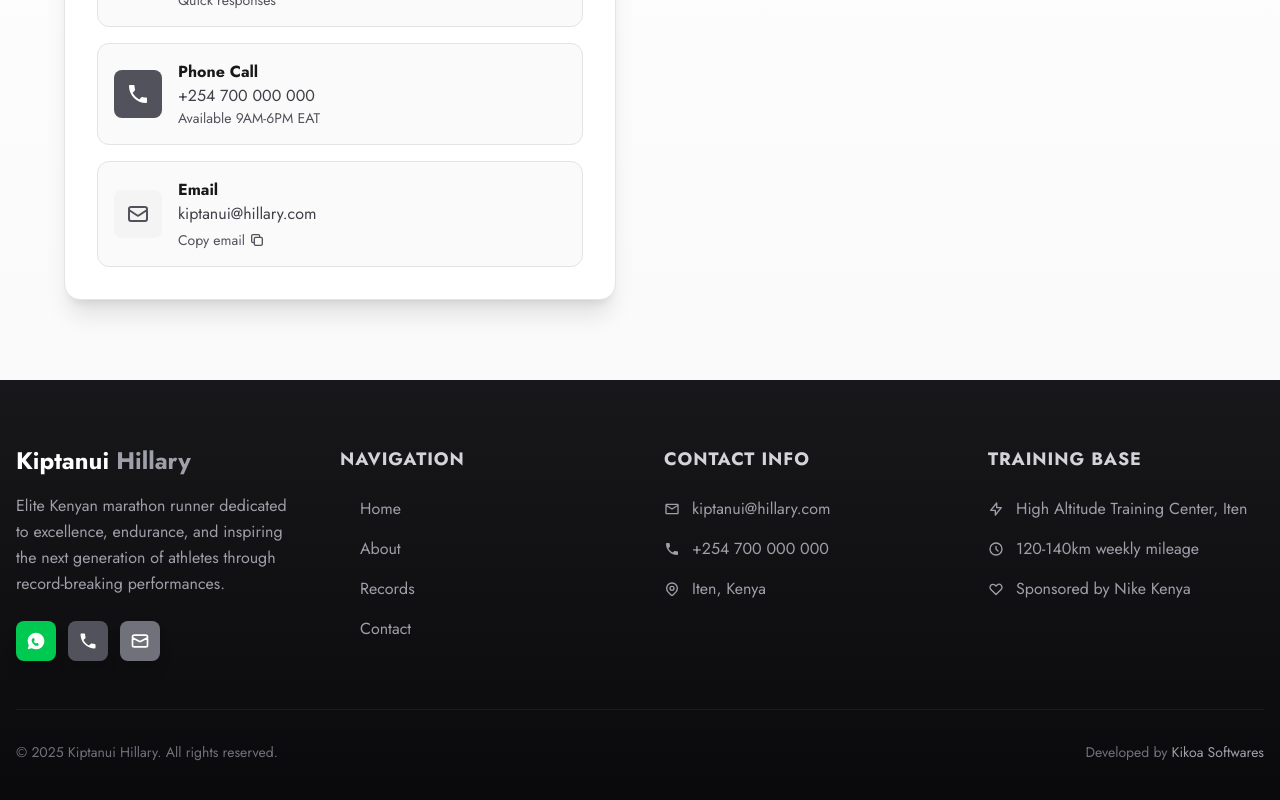
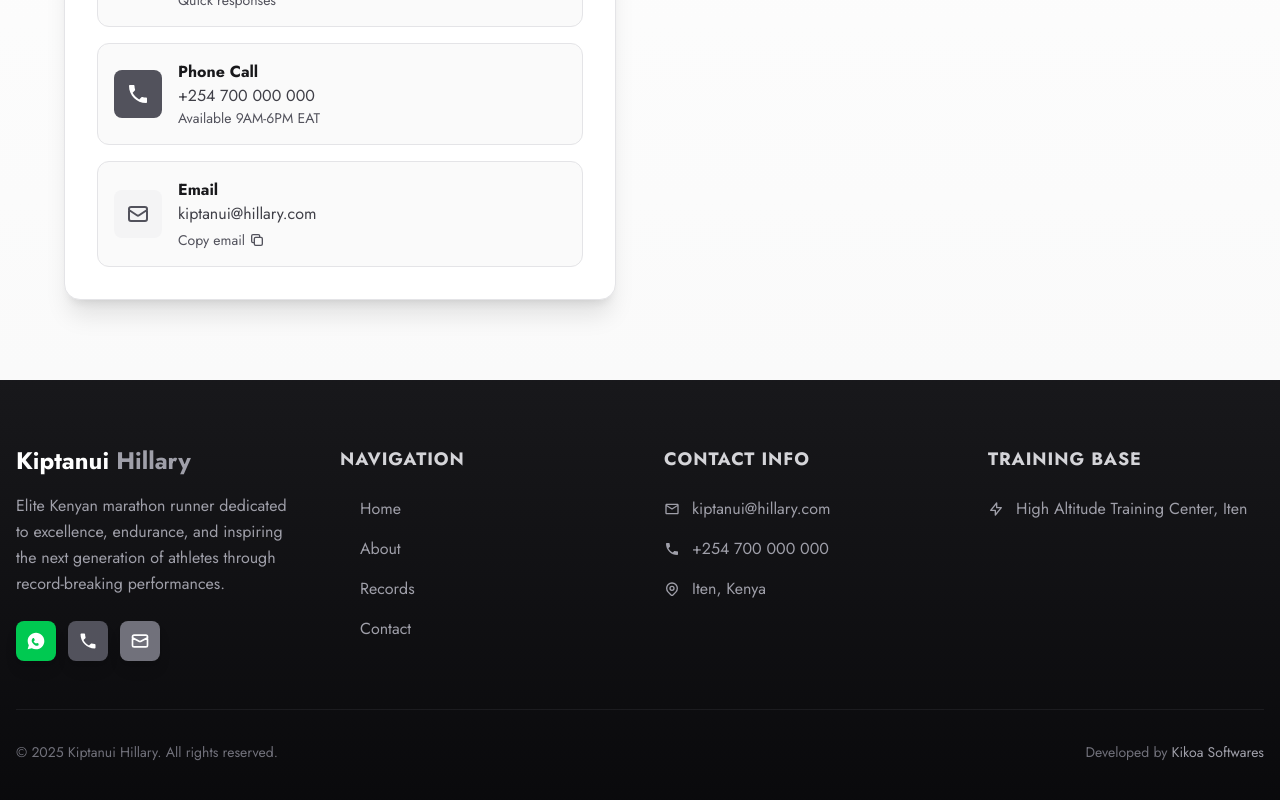
Before and after one commit to Koech161/gideon-sugut, a Next.js app: page / in a window 1280 px wide. Shown: the part 3096-3896 px from the top of the page. Built offline with nearby package versions, Linux system fonts and the light colour scheme.

Commit message:
add footer

```diff
--- a/components/Footer.jsx
+++ b/components/Footer.jsx
@@ -147,18 +147,7 @@ export default function Footer() {
                 </svg>
                 High Altitude Training Center, Iten
               </p>
-              <p className="flex items-start">
-                <svg className="w-4 h-4 mt-1 mr-3 text-zinc-400" fill="none" stroke="currentColor" viewBox="0 0 24 24">
-                  <path strokeLinecap="round" strokeLinejoin="round" strokeWidth={2} d="M12 8v4l3 3m6-3a9 9 0 11-18 0 9 9 0 0118 0z" />
-                </svg>
-                120-140km weekly mileage
-              </p>
-              <p className="flex items-start">
-                <svg className="w-4 h-4 mt-1 mr-3 text-zinc-400" fill="none" stroke="currentColor" viewBox="0 0 24 24">
-                  <path strokeLinecap="round" strokeLinejoin="round" strokeWidth={2} d="M4.318 6.318a4.5 4.5 0 000 6.364L12 20.364l7.682-7.682a4.5 4.5 0 00-6.364-6.364L12 7.636l-1.318-1.318a4.5 4.5 0 00-6.364 0z" />
-                </svg>
-                Sponsored by Nike Kenya
-              </p>
+
             </div>
           </motion.div>
         </div>
```
